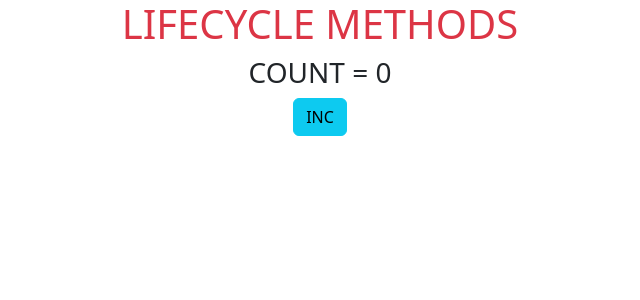
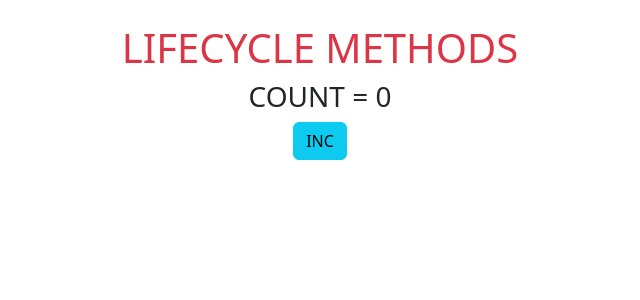
Before and after one commit to Bskasan/React_Practises, a React (Create React App) app in the folder rc_08_lifecycle-useeffect/: page / in a window 1280 px wide. Shown: the top 300 px of the page, without its empty margins (320-960 px from the left). Built offline with nearby package versions, Linux system fonts and the light colour scheme.

Commit message:
component did mount

```diff
--- a/rc_08_lifecycle-useeffect/src/App.js
+++ b/rc_08_lifecycle-useeffect/src/App.js
@@ -2,7 +2,7 @@ import LifeCycleMethods from "./components/LifeCycleMethods";
 
 function App() {
   return (
-    <div>
+    <div className="container text-center mt-4">
       <LifeCycleMethods />
     </div>
   );
--- a/rc_08_lifecycle-useeffect/src/components/LifeCycleMethods.jsx
+++ b/rc_08_lifecycle-useeffect/src/components/LifeCycleMethods.jsx
@@ -19,7 +19,9 @@
 import React from "react";
 
 class LifeCycleMethods extends React.Component {
+     //! 1-) Bir componentin olsuturulmasinda cagrilir
   constructor(props) {
+    console.log("1 - Constructor running");
     super(props);
     this.state = {
       count: 0,
@@ -32,7 +34,16 @@ class LifeCycleMethods extends React.Component {
     });
   };
 
+  //! 3-) Bir component DOM agacina eklendiginde calistirilir.
+  //! (İlk render sonrasi).
+  //! Her yasam dongusu icin bir kere calisir.
+  componentDidMount() {
+    console.log("3 - Component Did Mount Method!!!");
+  }
+
   render() {
+    //! 2-) Her bir state yada prop degistiginde (render) cagrilir
+    console.log("2 - Rendered");
     return (
       <div className="container text-center">
         <h1 className="text-danger">LIFECYCLE METHODS</h1>
```
